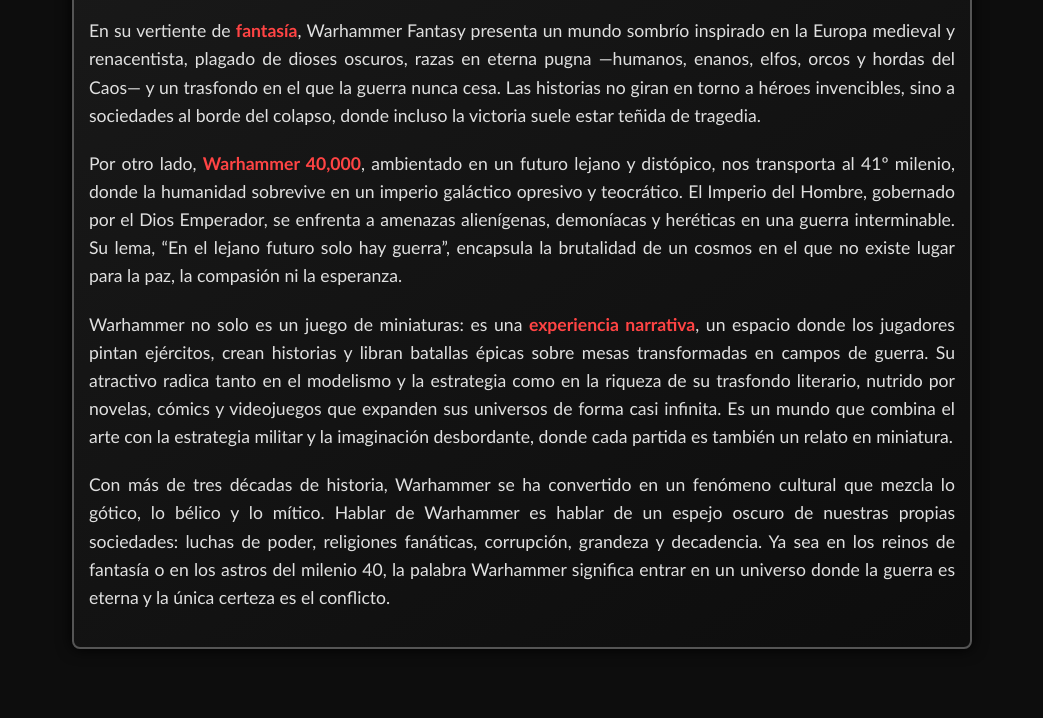
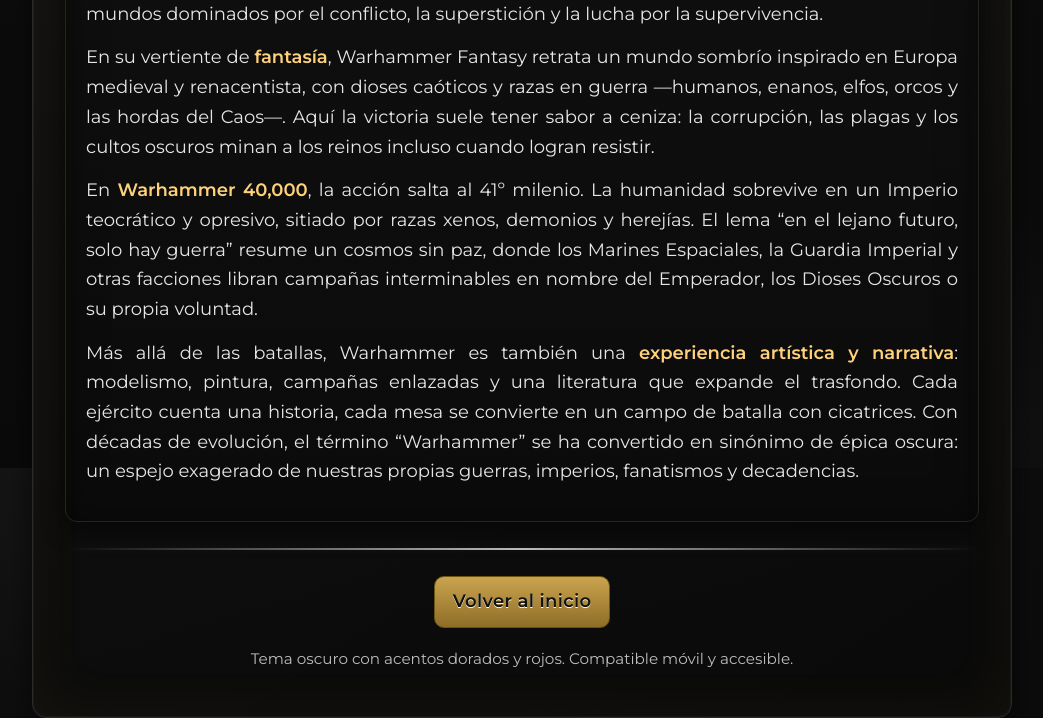
Before and after one commit to siddhartha501/ComputoEnLaNube, a plain HTML site: page Warhammer.html in a window 1280 px wide. Shown: the part 380-1098 px from the top of the page, without its empty margins (118-1161 px from the left). Drawn offline with Linux system fonts and the light colour scheme; a web font is replaced by a local one.

Commit message:
add: Warhammer.html con tema oscuro y CSS

```diff
--- a/Warhammer.html
+++ b/Warhammer.html
@@ -1,63 +1,119 @@
 <!DOCTYPE html>
 <html lang="es">
 <head>
-  <meta charset="UTF-8">
+  <meta charset="UTF-8" />
   <title>Warhammer</title>
+  <meta name="viewport" content="width=device-width, initial-scale=1" />
+
+  <!-- Fuentes -->
+  <link rel="preconnect" href="https://fonts.gstatic.com" crossorigin>
+  <link href="https://fonts.googleapis.com/css2?family=Cinzel:wght@600;800&family=UnifrakturMaguntia&family=Montserrat:wght@400;600&display=swap" rel="stylesheet">
+
+  <!-- CSS integrado -->
   <style>
-    body {
-      background-color: #0d0d0d;
-      color: #e0e0e0;
-      font-family: 'Trebuchet MS', Verdana, sans-serif;
-      line-height: 1.6;
-      max-width: 900px;
-      margin: 40px auto;
-      padding: 20px;
+    :root{
+      --bg-carbon:#0b0b0b; --bg-iron:#141414; --bg-panel:#111;
+      --text:#e6e6e6; --muted:#bdbdbd; --gold:#d1a84a; --red:#b31313; --edge:#2a2a2a;
+      --shadow:0 10px 30px rgba(0,0,0,.6);
     }
-    h1 {
-      font-size: 3em;
-      text-align: center;
-      color: #ffcc00;
-      text-shadow: 2px 2px 5px #000;
-      border-bottom: 3px solid #ff0000;
-      padding-bottom: 10px;
-      margin-bottom: 20px;
+    *{box-sizing:border-box}
+    html,body{
+      height:100%;
+      background:
+        radial-gradient(1200px 600px at 20% 0%, #171717 0%, transparent 60%),
+        radial-gradient(1000px 500px at 100% 100%, #121212 0%, transparent 55%),
+        linear-gradient(180deg, #0d0d0d 0%, #0a0a0a 100%);
+      background-color:var(--bg-carbon);
+      color:var(--text);
+      font-family: Montserrat, system-ui, -apple-system, Segoe UI, Roboto, Arial, sans-serif;
+      line-height:1.65;
+      margin:0;
     }
-    p {
-      font-size: 1.1em;
-      text-align: justify;
-      margin-bottom: 20px;
+    .page{
+      max-width: 980px; margin: clamp(24px, 4vw, 48px) auto;
+      padding: clamp(16px, 3vw, 32px);
+      background: linear-gradient(145deg, rgba(255,255,255,.02), rgba(255,255,255,0)),
+                  linear-gradient(180deg, #0e0e0e, #0a0a0a);
+      border:1px solid var(--edge); border-radius:14px; box-shadow: var(--shadow);
+      position:relative; overflow:hidden;
     }
-    .highlight {
-      color: #ff4444;
-      font-weight: bold;
+    .page::before{
+      content:""; position:absolute; inset:0; pointer-events:none; border-radius:14px;
+      box-shadow: inset 0 0 0 1px rgba(255,255,255,.04), inset 0 0 60px rgba(209,168,74,.06);
     }
-    .box {
-      border: 2px solid #555;
-      padding: 15px;
-      border-radius: 8px;
-      background: linear-gradient(145deg, #1a1a1a, #0d0d0d);
-      box-shadow: 0 0 15px #000;
+    h1{
+      font-family: "UnifrakturMaguntia","Cinzel",serif;
+      font-size: clamp(40px, 6vw, 80px); letter-spacing:.5px; text-align:center;
+      margin: 6px 0 14px; color: #ffe08a;
+      text-shadow: 0 2px 0 #000, 0 6px 24px rgba(209,168,74,.35);
     }
+    .h-rule{
+      width:min(520px, 70%); margin: 0 auto 22px; height:6px;
+      background: linear-gradient(90deg,transparent,var(--gold),transparent);
+      border-radius:999px; position:relative; box-shadow:0 0 18px rgba(209,168,74,.25);
+    }
+    .h-rule::before,.h-rule::after{
+      content:""; position:absolute; top:50%; transform:translateY(-50%);
+      width:10px; height:10px; border-radius:50%;
+      background: radial-gradient(circle at 35% 35%, #fff8, #d5a84a 45%, #7a5a19 85%);
+      box-shadow:0 0 10px rgba(209,168,74,.5);
+    }
+    .h-rule::before{ left:-18px } .h-rule::after{ right:-18px }
+    h2{
+      font-family:"Cinzel",serif; font-weight:800; font-size:clamp(22px,3.2vw,32px);
+      color:var(--gold); margin:26px 0 10px; text-shadow:0 1px 0 #000;
+    }
+    p{ font-size:clamp(15px,2vw,18px); color:var(--text); margin:14px 0; text-align:justify }
+    .page p:first-of-type::first-letter{
+      font-family:"Cinzel",serif; font-weight:800; float:left; font-size:2.9em; line-height:.9;
+      padding: 8px 10px 0 2px; margin-right:8px; color:#ffcf66; text-shadow:0 2px 8px rgba(209,168,74,.35);
+    }
+    .panel{
+      background: linear-gradient(180deg,#0f0f0f,#0b0b0b);
+      border:1px solid #242424; border-radius:12px;
+      padding: clamp(14px, 2.5vw, 20px);
+      box-shadow: inset 0 0 40px rgba(0,0,0,.35), 0 8px 24px rgba(0,0,0,.45);
+    }
+    .hr-metal{
+      margin:26px 0; height:2px;
+      background: linear-gradient(90deg,transparent,#666,#bbb,#666,transparent);
+      border:none; box-shadow:0 0 8px rgba(255,255,255,.08);
+    }
+    .highlight{ color:#ffd27a; font-weight:600 }
+    .blood{ color:#ff4a4a; text-shadow:0 0 12px rgba(179,19,19,.35); font-weight:700 }
+    .center{ text-align:center } .m-top{ margin-top:18px } .small{ color:#bdbdbd; font-size:.95em }
+    img{ max-width:100%; height:auto; border-radius:12px; border:1px solid #2b2b2b; box-shadow:0 12px 28px rgba(0,0,0,.55) }
+    @media (hover:hover){ h1:hover{ text-shadow:0 2px 0 #000,0 0 14px rgba(209,168,74,.45),0 0 40px rgba(179,19,19,.35); transition:text-shadow .25s ease } }
+    @media (prefers-reduced-motion: reduce){ *{transition:none !important; animation:none !important} }
   </style>
 </head>
 <body>
+  <div class="page">
     <h1>Warhammer</h1>
-  <div class="box">
+    <div class="h-rule"></div>
+
+    <div class="panel">
       <p>
-      <span class="highlight">Warhammer</span> es un universo de fantasía y ciencia ficción creado por la empresa Games Workshop que ha marcado profundamente la cultura del hobby de miniaturas, los juegos de mesa y la narrativa épica oscura. Su nombre evoca la imagen de un martillo de guerra, símbolo de fuerza, devastación y dominio, y refleja perfectamente la esencia de sus mundos: lugares dominados por el conflicto constante, la desesperación y la lucha por la supervivencia.
+        <span class="highlight">Warhammer</span> es un universo de fantasía y ciencia ficción creado por Games Workshop que ha dejado huella en el hobby de miniaturas, los juegos de mesa y la narrativa épica oscura. Su nombre remite al martillo de guerra, símbolo de fuerza y devastación, y refleja mundos dominados por el conflicto, la superstición y la lucha por la supervivencia.
       </p>
       <p>
-      En su vertiente de <span class="highlight">fantasía</span>, Warhammer Fantasy presenta un mundo sombrío inspirado en la Europa medieval y renacentista, plagado de dioses oscuros, razas en eterna pugna —humanos, enanos, elfos, orcos y hordas del Caos— y un trasfondo en el que la guerra nunca cesa. Las historias no giran en torno a héroes invencibles, sino a sociedades al borde del colapso, donde incluso la victoria suele estar teñida de tragedia.
+        En su vertiente de <span class="highlight">fantasía</span>, Warhammer Fantasy retrata un mundo sombrío inspirado en Europa medieval y renacentista, con dioses caóticos y razas en guerra —humanos, enanos, elfos, orcos y las hordas del Caos—. Aquí la victoria suele tener sabor a ceniza: la corrupción, las plagas y los cultos oscuros minan a los reinos incluso cuando logran resistir.
       </p>
       <p>
-      Por otro lado, <span class="highlight">Warhammer 40,000</span>, ambientado en un futuro lejano y distópico, nos transporta al 41º milenio, donde la humanidad sobrevive en un imperio galáctico opresivo y teocrático. El Imperio del Hombre, gobernado por el Dios Emperador, se enfrenta a amenazas alienígenas, demoníacas y heréticas en una guerra interminable. Su lema, “En el lejano futuro solo hay guerra”, encapsula la brutalidad de un cosmos en el que no existe lugar para la paz, la compasión ni la esperanza.
+        En <span class="highlight">Warhammer 40,000</span>, la acción salta al 41º milenio. La humanidad sobrevive en un Imperio teocrático y opresivo, sitiado por razas xenos, demonios y herejías. El lema “en el lejano futuro, solo hay guerra” resume un cosmos sin paz, donde los Marines Espaciales, la Guardia Imperial y otras facciones libran campañas interminables en nombre del Emperador, los Dioses Oscuros o su propia voluntad.
       </p>
       <p>
-      Warhammer no solo es un juego de miniaturas: es una <span class="highlight">experiencia narrativa</span>, un espacio donde los jugadores pintan ejércitos, crean historias y libran batallas épicas sobre mesas transformadas en campos de guerra. Su atractivo radica tanto en el modelismo y la estrategia como en la riqueza de su trasfondo literario, nutrido por novelas, cómics y videojuegos que expanden sus universos de forma casi infinita. Es un mundo que combina el arte con la estrategia militar y la imaginación desbordante, donde cada partida es también un relato en miniatura.
+        Más allá de las batallas, Warhammer es también una <span class="highlight">experiencia artística y narrativa</span>: modelismo, pintura, campañas enlazadas y una literatura que expande el trasfondo. Cada ejército cuenta una historia, cada mesa se convierte en un campo de batalla con cicatrices. Con décadas de evolución, el término “Warhammer” se ha convertido en sinónimo de épica oscura: un espejo exagerado de nuestras propias guerras, imperios, fanatismos y decadencias.
       </p>
-    <p>
-      Con más de tres décadas de historia, Warhammer se ha convertido en un fenómeno cultural que mezcla lo gótico, lo bélico y lo mítico. Hablar de Warhammer es hablar de un espejo oscuro de nuestras propias sociedades: luchas de poder, religiones fanáticas, corrupción, grandeza y decadencia. Ya sea en los reinos de fantasía o en los astros del milenio 40, la palabra Warhammer significa entrar en un universo donde la guerra es eterna y la única certeza es el conflicto.
+    </div>
+
+    <hr class="hr-metal">
+
+    <p class="center m-top">
+      <a class="btn btn--gold" href="./index.html" style="display:inline-block;padding:10px 18px;border-radius:10px;border:1px solid #6c560f;background:linear-gradient(180deg,#caa44f,#8e6d27);color:#111;text-decoration:none;font-weight:700;letter-spacing:.3px;text-shadow:0 1px 0 #ffd">Volver al inicio</a>
     </p>
+
+    <p class="small m-top center">Tema oscuro con acentos dorados y rojos. Compatible móvil y accesible.</p>
   </div>
 </body>
 </html>
```
Also changed, not shown: Warhammer.css (added). Lines whose indentation alone changed are shown as unchanged.
